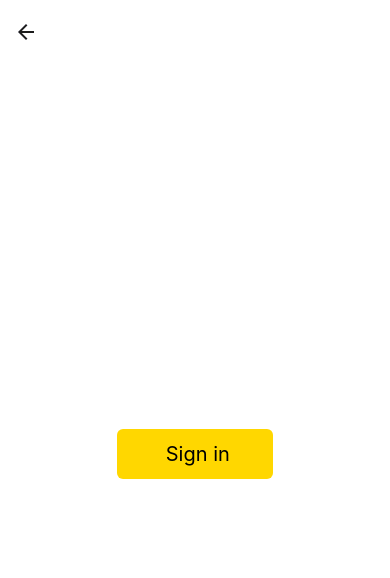
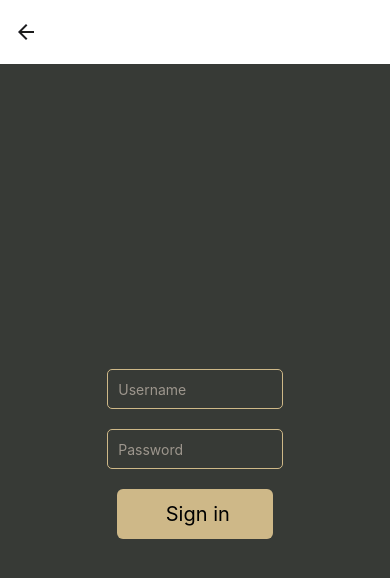
Before and after one commit to aberiggs/BoilerMatch, a React Native app in the folder frontend/: screen /Login in a window 390 px wide. Shown: the top 578 px of the page. Built offline with nearby package versions, Linux system fonts and the light colour scheme.

Commit message:
touched up UIs and made text fields for login

```diff
--- a/frontend/screens/Landing.js
+++ b/frontend/screens/Landing.js
@@ -40,7 +40,7 @@ const styles = StyleSheet.create({
       button: {
         width: "40%",
         height: 50,
-        backgroundColor: "gold",
+        backgroundColor: "#CEB888",
         borderRadius: 6,
         justifyContent: 'center',
         marginTop: 30
--- a/frontend/screens/Login.js
+++ b/frontend/screens/Login.js
@@ -1,15 +1,55 @@
 import { StatusBar } from 'expo-status-bar';
-import { StyleSheet, Text, View,TouchableOpacity } from 'react-native';
+import { useState } from 'react';
+import { StyleSheet, Text, View,TouchableOpacity, TextInput } from 'react-native';
 
 export default function Login({navigation}){
 
     const handleLogin = () => {
         navigation.navigate("MainTabNavigator")
-      }
+    }
+
+    const [username, setUsername] = useState('')
+    const [password, setPassword] = useState('')
 
     return(
         <View style={styles.container}>
+        <TextInput
+          autoCapitalize = "none"
+          autoCorrect={false}
+          autoComplete={false}
+          placeholder='Username'
+          placeholderTextColor={"#9D968D"}
 
+          style={{
+            color:"#CEB888",
+            height: 40,
+            width: "45%",
+            borderColor: '#CEB888',
+            borderWidth: 1,
+            padding: 10,
+            marginBottom: 20,
+            borderRadius: 5,
+          }}
+        />
+
+        <TextInput
+          autoCapitalize = "none"
+          autoCorrect={false}
+          autoComplete={false}
+          placeholder='Password'
+          placeholderTextColor={"#9D968D"}
+
+          style={{
+            color:"#CEB888",
+            height: 40,
+            width: "45%",
+            borderColor: '#CEB888',
+            borderWidth: 1,
+            padding: 10,
+            marginBottom: 20,
+            borderRadius: 5,
+          }}
+        />
 
         <TouchableOpacity style={styles.button} onPress={handleLogin}>
         <Text style={styles.buttonText}> Sign in</Text>
@@ -24,14 +64,14 @@ export default function Login({navigation}){
 const styles = StyleSheet.create({
     container: {
       flex: 1,
-      backgroundColor: '#fff',
+      backgroundColor: '#373A36',
       alignItems: 'center',
       justifyContent: 'center',
     },
     button: {
         width: "40%",
         height: 50,
-        backgroundColor: "gold",
+        backgroundColor: "#CEB888",
         borderRadius: 6,
         justifyContent: 'center',
 
--- a/frontend/screens/Register.js
+++ b/frontend/screens/Register.js
@@ -31,7 +31,7 @@ const styles = StyleSheet.create({
     button: {
         width: "40%",
         height: 50,
-        backgroundColor: "gold",
+        backgroundColor: "#CEB888",
         borderRadius: 6,
         justifyContent: 'center',
 
```
Also changed, not shown: 1 other file (tests, documents, lock files or other folders).
